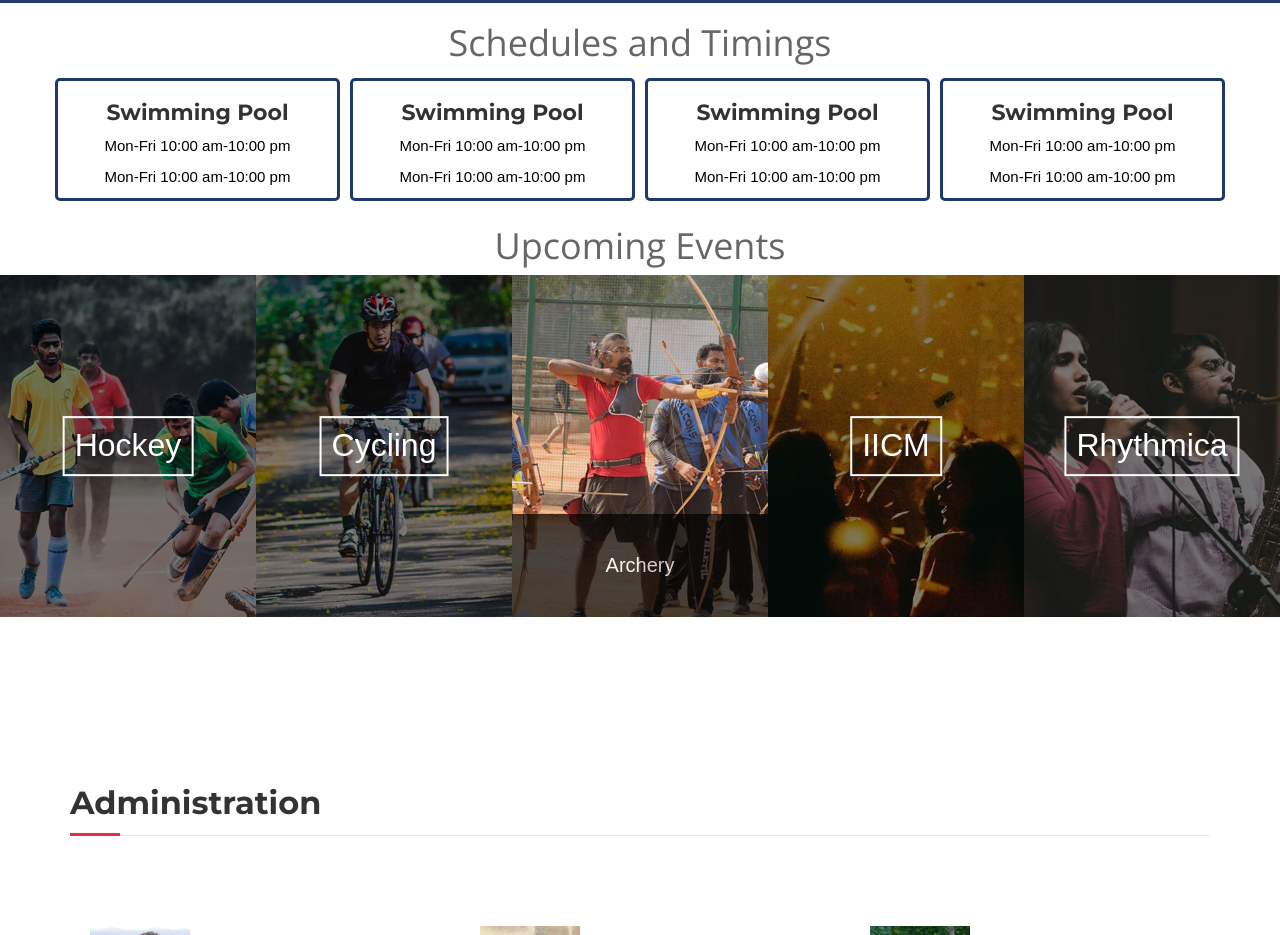
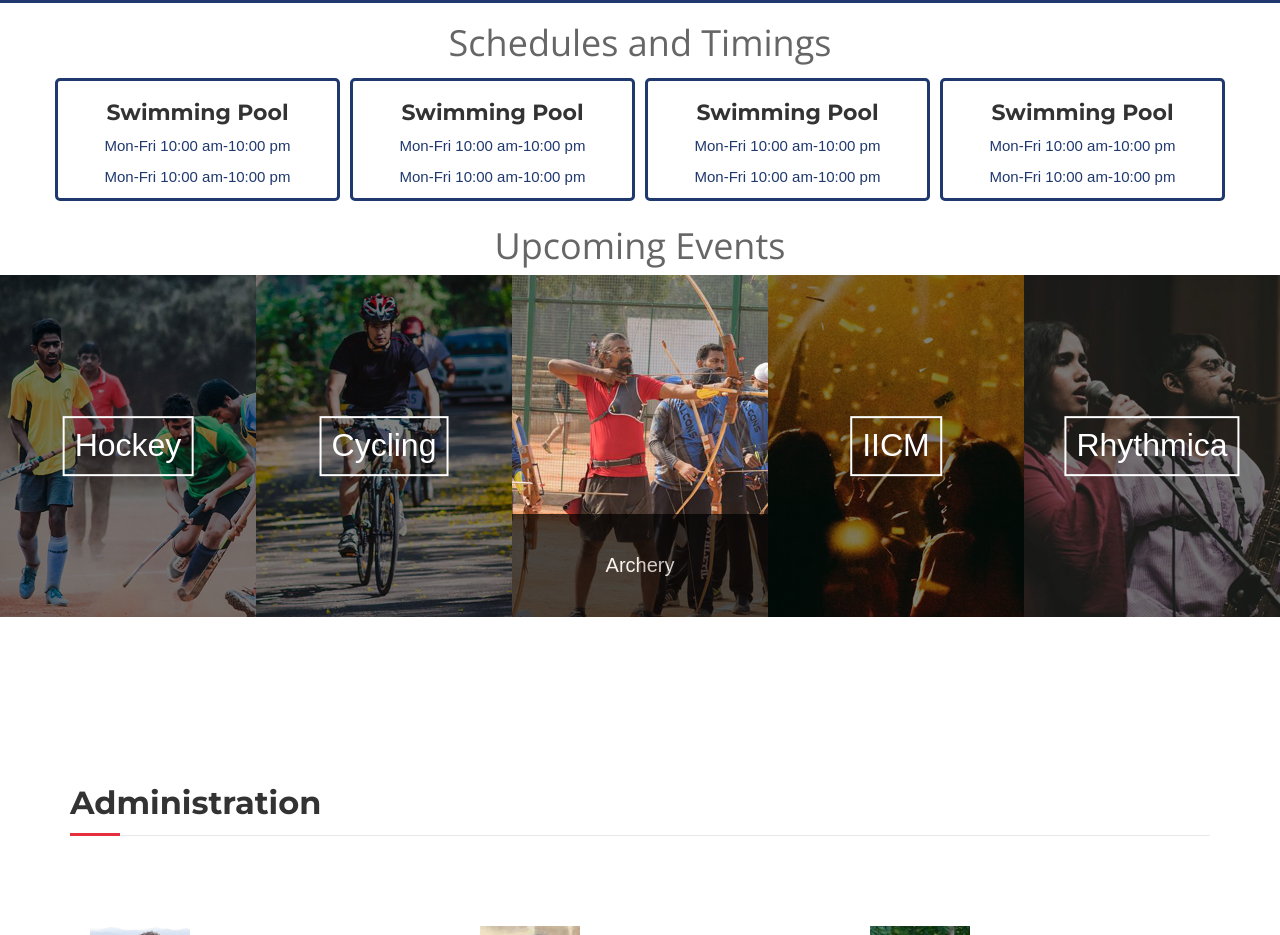
Before and after one commit to mkraees/abin12.github.io, a plain HTML site: page index.html in a window 1280 px wide. Shown: the part 1520-2455 px from the top of the page. Drawn offline with nearby package versions, Linux system fonts and the light colour scheme.

Commit message:
changed timebox p color to blue

```diff
--- a/css/style.css
+++ b/css/style.css
@@ -537,7 +537,8 @@ header .intro-text {
 
 }
 .timebox p{
-  color: black;
+  /*color: black;*/
+  color: #1f386e;
 }
 
 /* slider */
```
